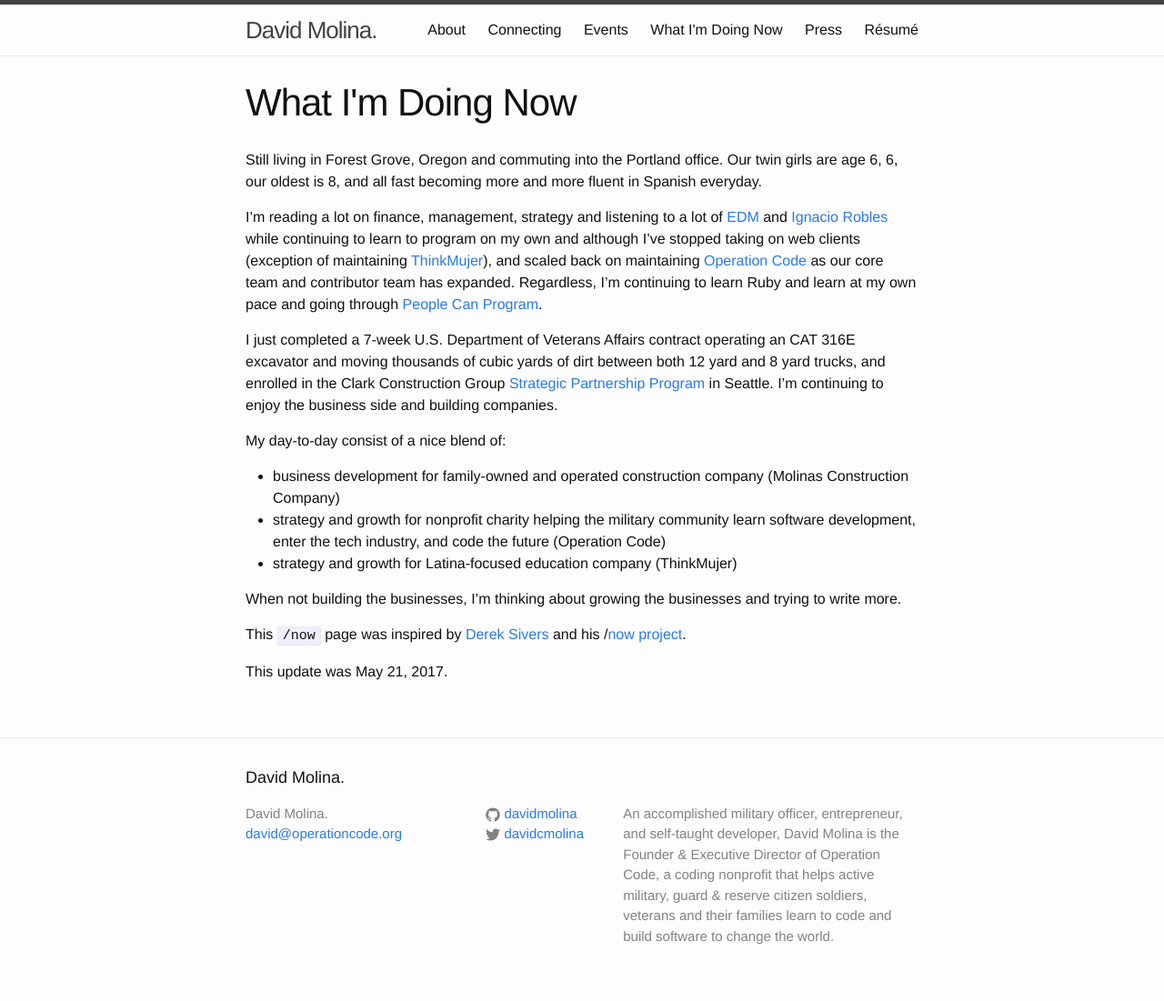
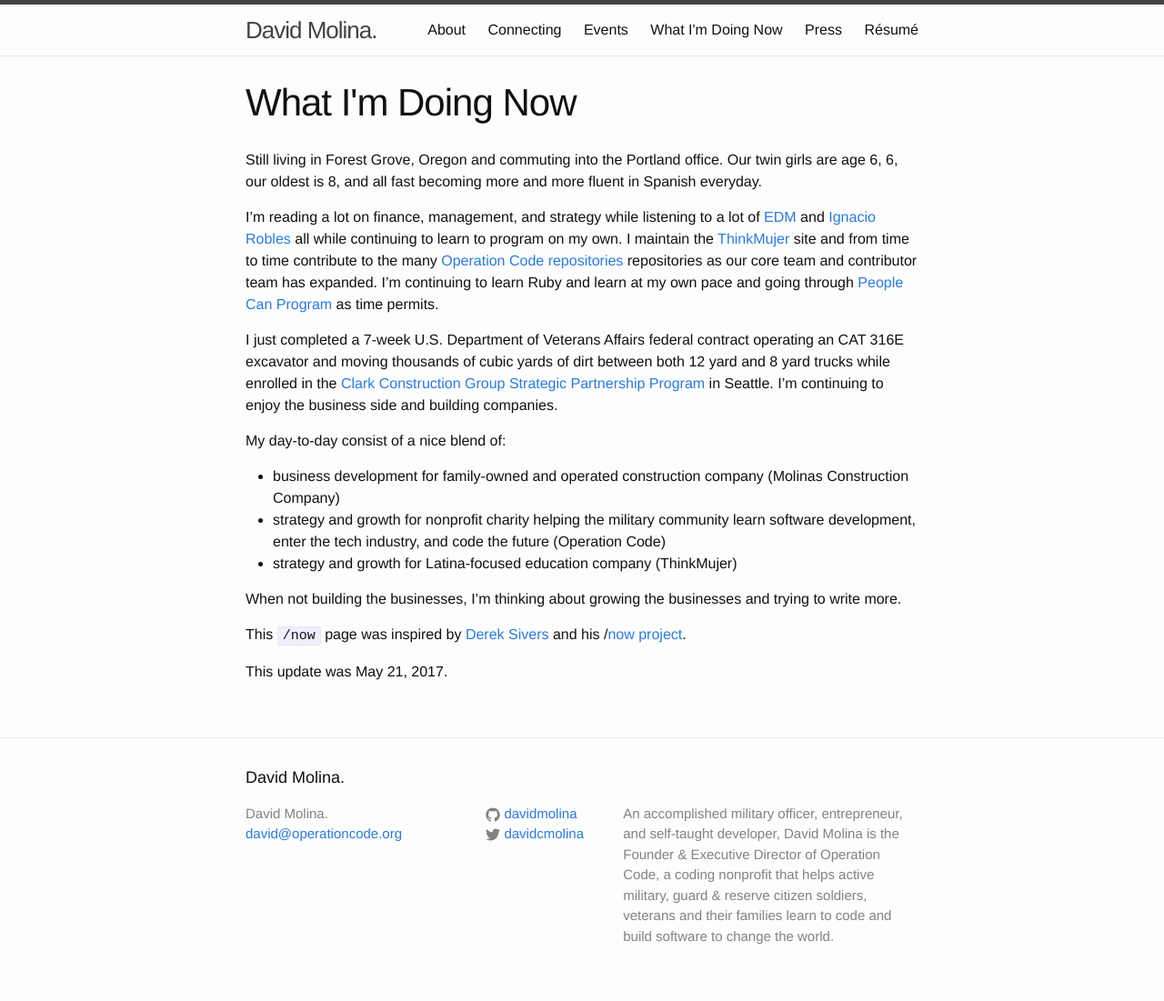
Before and after one commit to davidmolina/davidmolina.github.io, a Jekyll site: the page built from now.md, in a window 1280 px wide. Shown: the whole page at 91% size. Built offline with Jekyll 4.4.1, drawn with Linux system fonts in a browser that asks for light colours.

Commit message:
Update now

```diff
--- a/now.md
+++ b/now.md
@@ -6,9 +6,9 @@
 
 Still living in Forest Grove, Oregon and commuting into the Portland office. Our twin girls are age 6, 6, our oldest is 8, and all fast becoming more and more fluent in Spanish everyday.
 
-I'm reading a lot on finance, management, strategy and listening to a lot of [EDM](https://open.spotify.com/user/1137072174/playlist/4XAEkK9s6yTAGyTtaMEC0e) and [Ignacio Robles](https://open.spotify.com/user/123891019/playlist/2NFJsDhYBgIs5cRWzYZsfb) while continuing to learn to program on my own and although I've stopped taking on web clients (exception of maintaining [ThinkMujer](https://thinkmujer.com)), and scaled back on maintaining [Operation Code](https://operationcode.org/) as our core team and contributor team has expanded. Regardless, I'm continuing to learn Ruby and learn at my own pace and going through [People Can Program](https://peoplecanprogram.com/index.html).
+I'm reading a lot on finance, management, and strategy while listening to a lot of [EDM](https://open.spotify.com/user/1137072174/playlist/4XAEkK9s6yTAGyTtaMEC0e) and [Ignacio Robles](https://open.spotify.com/user/123891019/playlist/2NFJsDhYBgIs5cRWzYZsfb) all while continuing to learn to program on my own. I maintain the [ThinkMujer](https://thinkmujer.com) site and from time to time contribute to the many [Operation Code repositories](https://github.com/OperationCode/) repositories as our core team and contributor team has expanded. I'm continuing to learn Ruby and learn at my own pace and going through [People Can Program](https://peoplecanprogram.com/index.html) as time permits.
 
-I just completed a 7-week U.S. Department of Veterans Affairs contract operating an CAT 316E excavator and moving thousands of cubic yards of dirt between both 12 yard and 8 yard trucks, and enrolled in the Clark Construction Group [Strategic Partnership Program](http://clarkconstruction.com/news/clark-kicks-strategic-partnership-program-seattle) in Seattle. I'm continuing to enjoy the business side and building companies.
+I just completed a 7-week U.S. Department of Veterans Affairs federal contract operating an CAT 316E excavator and moving thousands of cubic yards of dirt between both 12 yard and 8 yard trucks while enrolled in the [Clark Construction Group Strategic Partnership Program](http://clarkconstruction.com/news/clark-kicks-strategic-partnership-program-seattle) in Seattle. I'm continuing to enjoy the business side and building companies.
 
 My day-to-day consist of a nice blend of:
 - business development for family-owned and operated construction company (Molinas Construction Company)
```
Also changed, not shown: resume.md (+1 -1 lines).
